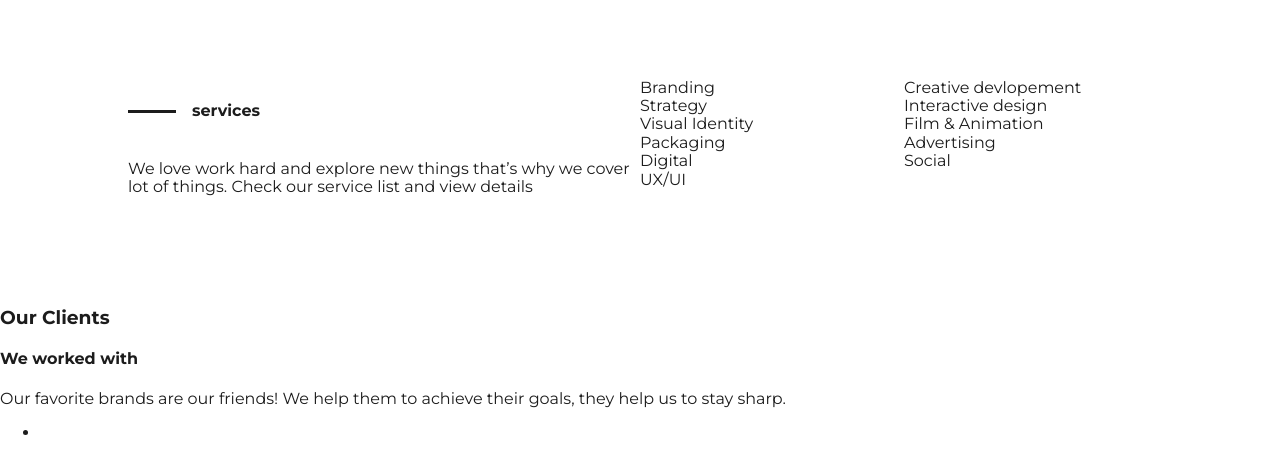
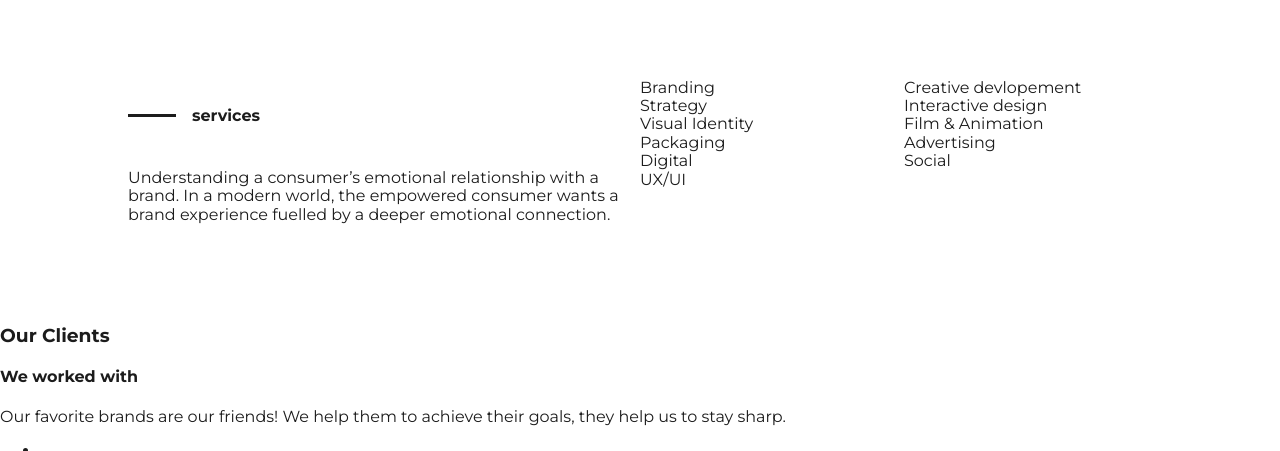
Before and after one commit to Avinuva/website, a web app: file source/pages/index.html in a window 1280 px wide. Shown: the part 1681-2132 px from the top of the page. Run offline with its HTML, style and script files only (its server is not run), Linux system fonts and the light colour scheme; style sheets or scripts are compiled from the project's sources.

Commit message:
Update index.html

```diff
--- a/source/pages/index.html
+++ b/source/pages/index.html
@@ -37,7 +37,7 @@
       </nav>
       <section class="skill current">
         <div class="skill-content">
-          <h2 class="skill-title">Branding</h2>
+          <h2 class="skill-title">Branding & Identity</h2>
           <p class="skill-description">
             Lorem ipsum dolor sit amet consectetur adipisicing elit. Veniam
             doloribus cum qui quod, esse itaque
@@ -117,7 +117,8 @@
     </section>
     <section class="skills-more">
       <h4>services</h4>
-      <p>We love work hard and explore new things that’s why we cover lot of things. Check our service list and view details</p>
+      <p>Understanding a consumer’s emotional relationship with a brand.
+In a modern world, the empowered consumer wants a brand experience fuelled by a deeper emotional connection.</p>
       <ul>
         <li>Branding</li>
         <li>Strategy</li>
```
